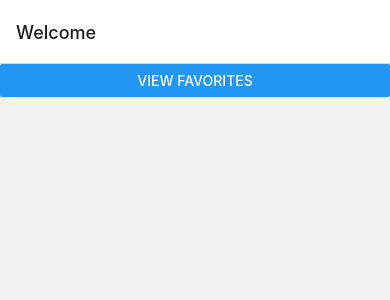
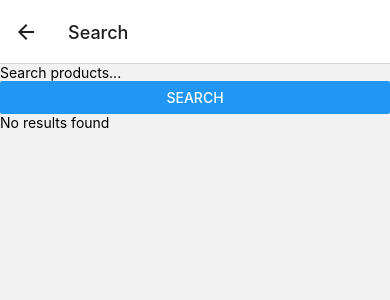
Before and after one commit to ishaankush/socon, a React Native app: screen /Search in a window 390 px wide. Shown: the top 300 px of the page. Built offline with nearby package versions, Linux system fonts and the light colour scheme; no server answers.

Commit message:
search functinality done

```diff
--- a/App.js
+++ b/App.js
@@ -4,6 +4,7 @@ import {createNativeStackNavigator} from '@react-navigation/native-stack';
 import HomeScreen from "./screens/HomeScreen";
 import DetailScreen from './screens/DetailScreen';
 import FavoriteScreen from './screens/FavoriteScreen'
+import SearchScreen from './screens/SearchScreen';
 
 const Stack = createNativeStackNavigator();
 
@@ -18,6 +19,7 @@ export default function App() {
       />
       <Stack.Screen name="Detail" component={DetailScreen} />
       <Stack.Screen name="Favorites" component={FavoriteScreen} options={{ title: 'Favorites' }} />
+      <Stack.Screen name="Search" component={SearchScreen} />
     </Stack.Navigator>
   </NavigationContainer>
   );
--- a/screens/FavoriteScreen.jsx
+++ b/screens/FavoriteScreen.jsx
@@ -26,6 +26,7 @@ const FavoriteScreen = () => {
   return (
     <View>
       <Text style={{ fontSize: 20, fontWeight: 'bold', marginBottom: 10 }}>Favorite Items</Text>
+
       {favoriteProducts.length > 0 ? (
         <FlatList
           data={favoriteProducts}
--- a/screens/HomeScreen.jsx
+++ b/screens/HomeScreen.jsx
@@ -15,6 +15,7 @@ const HomeScreen = ({ navigation }) => {
     loadFavorites();
   }, []);
 
+  // Fetching the products from api
   const fetchProducts = async () => {
     try {
       const response = await axios.get('https://dummyjson.com/products');
@@ -23,7 +24,7 @@ const HomeScreen = ({ navigation }) => {
       console.error('Error fetching products:', error);
     }
   };
-
+ // loading the state of favourite items
   const loadFavorites = async () => {
     try {
       const jsonFavorites = await AsyncStorage.getItem('favorites');
@@ -35,6 +36,7 @@ const HomeScreen = ({ navigation }) => {
     }
   };
 
+  // to save favroite in async storage
   const saveFavorites = async () => {
     try {
       await AsyncStorage.setItem('favorites', JSON.stringify(favorites));
@@ -43,6 +45,7 @@ const HomeScreen = ({ navigation }) => {
     }
   };
 
+  // to change the state of item in favourite or not
   const toggleFavorite = (product) => {
     const isFavorite = favorites.some((favProduct) => favProduct.id === product.id);
     if (isFavorite) {
@@ -61,6 +64,7 @@ const HomeScreen = ({ navigation }) => {
     saveFavorites();
   };
 
+  // Flatlist data of products
   const renderProductItem = ({ item }) => (
     <TouchableOpacity onPress={() => navigation.navigate('Detail', { product: item, toggleFavorite })}>
       <View style={{ flexDirection: 'row', alignItems: 'center', padding: 10 }}>
@@ -76,6 +80,10 @@ const HomeScreen = ({ navigation }) => {
 
   return (
     <View>
+       <Button
+        title="Go to Search"
+        onPress={() => navigation.navigate('Search')}
+      />
       <Button
         title="View Favorites"
         onPress={() => navigation.navigate('Favorites')}
--- /dev/null
+++ b/screens/SearchScreen.js
@@ -0,0 +1,70 @@
+import React, { useState } from 'react';
+import { View, TextInput, Button, FlatList, Text, Image, TouchableOpacity } from 'react-native';
+import axios from 'axios';
+
+const SearchScreen = ({ navigation }) => {
+  const [searchQuery, setSearchQuery] = useState('');
+  const [searchResults, setSearchResults] = useState([]);
+  const [isLoading, setIsLoading] = useState(false);
+  const [error, setError] = useState(null);
+
+  const handleSearch = async () => {
+    setIsLoading(true);
+    setError(null);
+
+    try {
+      const response = await axios.get('https://dummyjson.com/products');
+      const products = response.data.products;
+      const results = products.filter(product =>
+        product.title.toLowerCase().includes(searchQuery.toLowerCase())
+      );
+      setSearchResults(results);
+    } catch (error) {
+      console.error('Error fetching products:', error);
+      setError('Error fetching products');
+    } finally {
+      setIsLoading(false);
+    }
+  };
+
+  const handlePressProduct = (product) => {
+    navigation.navigate('Detail', { product });
+  };
+
+  const renderProductItem = ({ item }) => (
+    <TouchableOpacity onPress={() => handlePressProduct(item)}>
+      <View style={{ flexDirection: 'row', alignItems: 'center', padding: 10 }}>
+        <Image source={{ uri: item.thumbnail }} style={{ width: 50, height: 50, marginRight: 10 }} />
+        <Text>{item.title}</Text>
+      </View>
+    </TouchableOpacity>
+  );
+
+  return (
+    <View>
+      <TextInput
+        placeholder="Search products..."
+        value={searchQuery}
+        onChangeText={setSearchQuery}
+      />
+      <Button
+        title="Search"
+        onPress={handleSearch}
+        disabled={isLoading}
+      />
+      {isLoading && <Text>Loading...</Text>}
+      {error && <Text>{error}</Text>}
+      {searchResults.length > 0 ? (
+        <FlatList
+          data={searchResults}
+          renderItem={renderProductItem}
+          keyExtractor={item => item.id.toString()}
+        />
+      ) : (
+        !isLoading && <Text>No results found</Text>
+      )}
+    </View>
+  );
+};
+
+export default SearchScreen;
```
